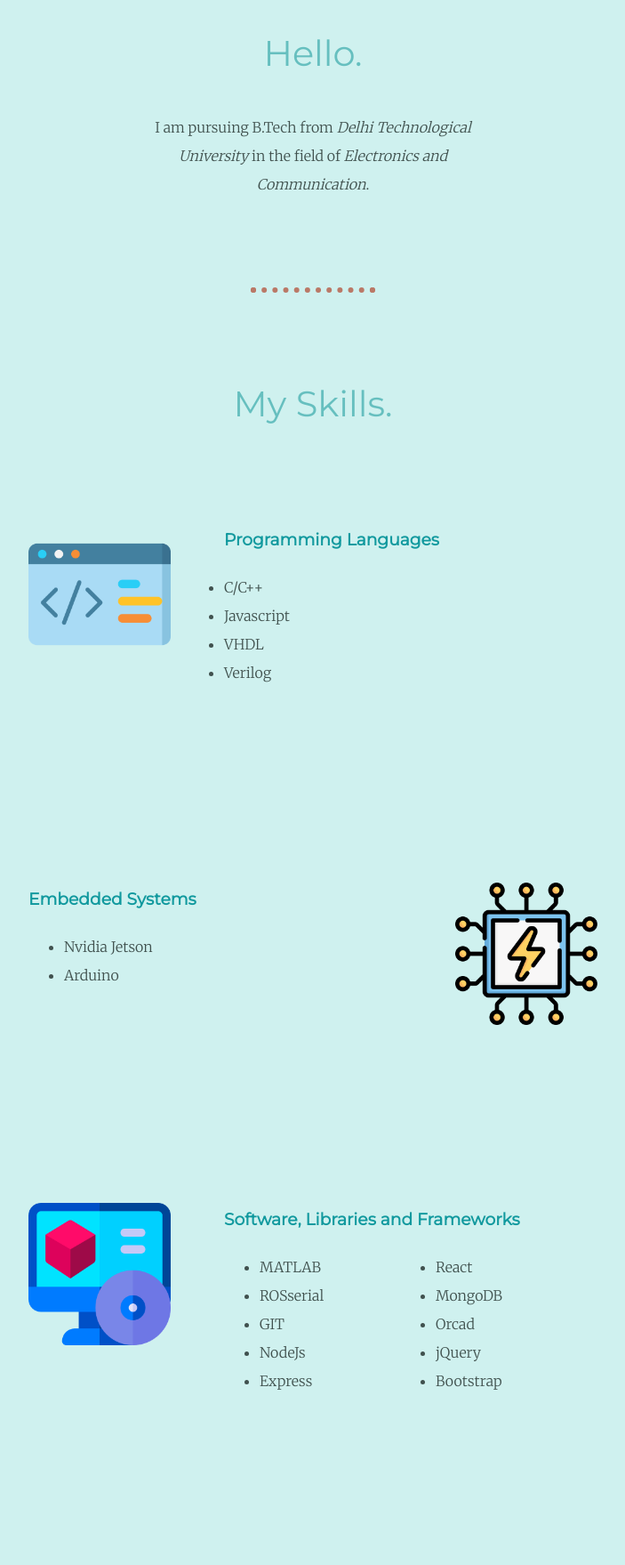
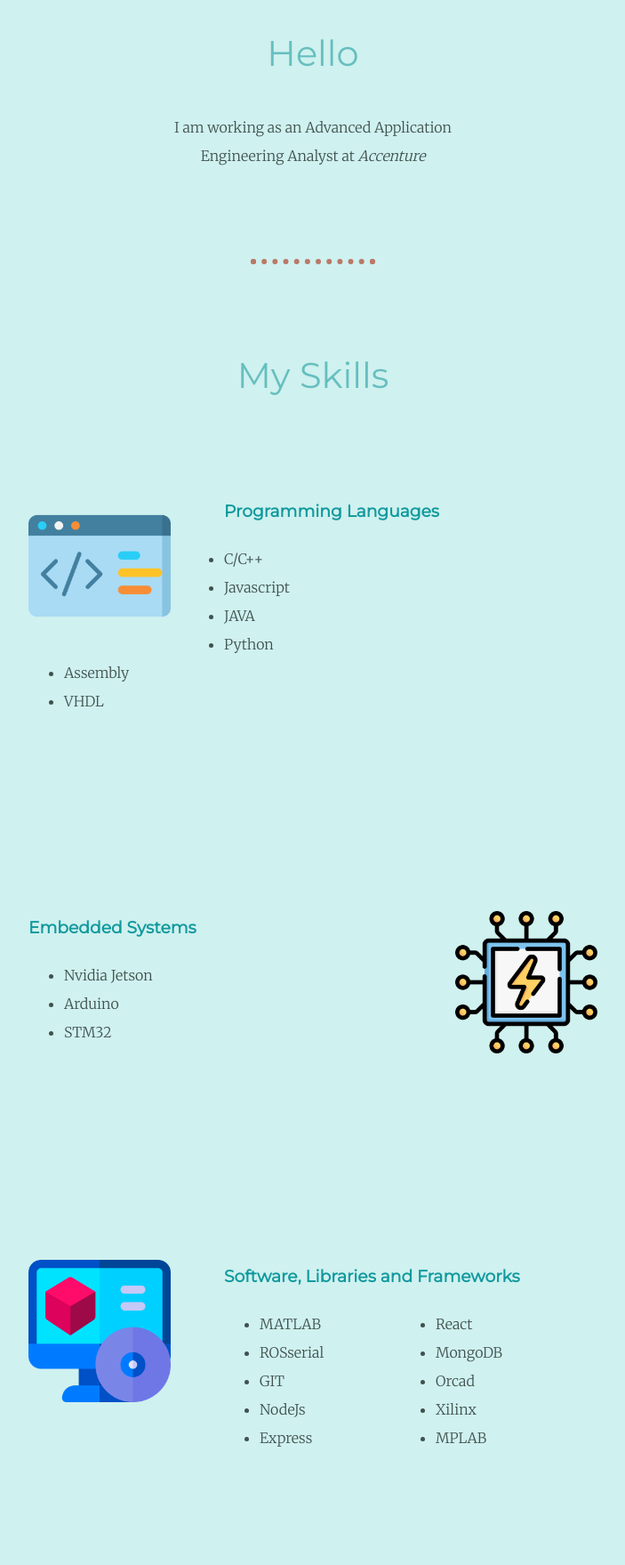
Before and after one commit to yash-jindal/Personal-Website, a plain HTML site: page index.html in a window 1280 px wide. Shown: the part 1041-2800 px from the top of the page at 89% size, without its empty margins (288-991 px from the left). Drawn offline with Linux system fonts and the light colour scheme.

Commit message:
2024 push

```diff
--- a/index.html
+++ b/index.html
@@ -13,7 +13,7 @@
   <div class="top-container">
     <img class="top-cloud" src="images/cloud.png" alt="cloud-img">
     <h1>I'm Yash</h1>
-    <h2>a B.Tech Scholar.</h2>
+    <h2>a Software Engineer</h2>
     <img class="bottom-cloud" src="images/cloud.png" alt="cloud-img">
     <img src="images/mountain.png" alt="mountain-img">
 
@@ -23,20 +23,22 @@
   <div class="middle-container">
     <div class="profile">
       <img class="myPhoto"src="yash.png" alt="My Photo">
-      <h2>Hello.</h2>
-      <p class="intro">I am pursuing B.Tech from <em>Delhi Technological University</em> in the field of <em>Electronics and Communication</em>.</p>
+      <h2>Hello</h2>
+      <p class="intro">I am working as an Advanced Application Engineering Analyst at <em>Accenture</em></p>
     </div>
     <hr>
     <div class="skills">
-      <h2>My Skills.</h2>
+      <h2>My Skills</h2>
       <div class="skill-row">
         <img class="code" src="code.png" alt="">
         <h3>Programming Languages</h3>
         <ul>
           <li>C/C++</li>
           <li>Javascript</li>
+          <li>JAVA</li>
+          <li>Python</li>
+          <li>Assembly</li>
           <li>VHDL</li>
-          <li>Verilog</li>
         </ul>
       </div>
       <br>
@@ -46,6 +48,7 @@
         <ul>
           <li>Nvidia Jetson</li>
           <li>Arduino</li>
+          <li>STM32</li>
         </ul>
       </div>
       <br>
@@ -62,8 +65,8 @@
           <li>React</li>
           <li>MongoDB</li>
           <li>Orcad</li>
-          <li>jQuery</li>
-          <li>Bootstrap</li>
+          <li>Xilinx</li>
+          <li>MPLAB</li>
         </ul>
       </div>
 
@@ -107,8 +110,8 @@
 
   <div class="bottom-container">
     <a class="footer-link" href="https://www.linkedin.com/in/yash-jindal-19aa661a8">LinkedIn</a>
-    <a class="footer-link" href="https://api.whatsapp.com/send?phone=+919056537831&text=&source=&data=&app_absent=">Whatsapp</a>
-    <p class="copyright">© 2021 Yash Jindal.</p>
+    <a class="footer-link" href="https://wa.me/+917009782337">Whatsapp</a>
+    <p class="copyright">© 2024 Yash Jindal.</p>
   </div>
 
 
```
